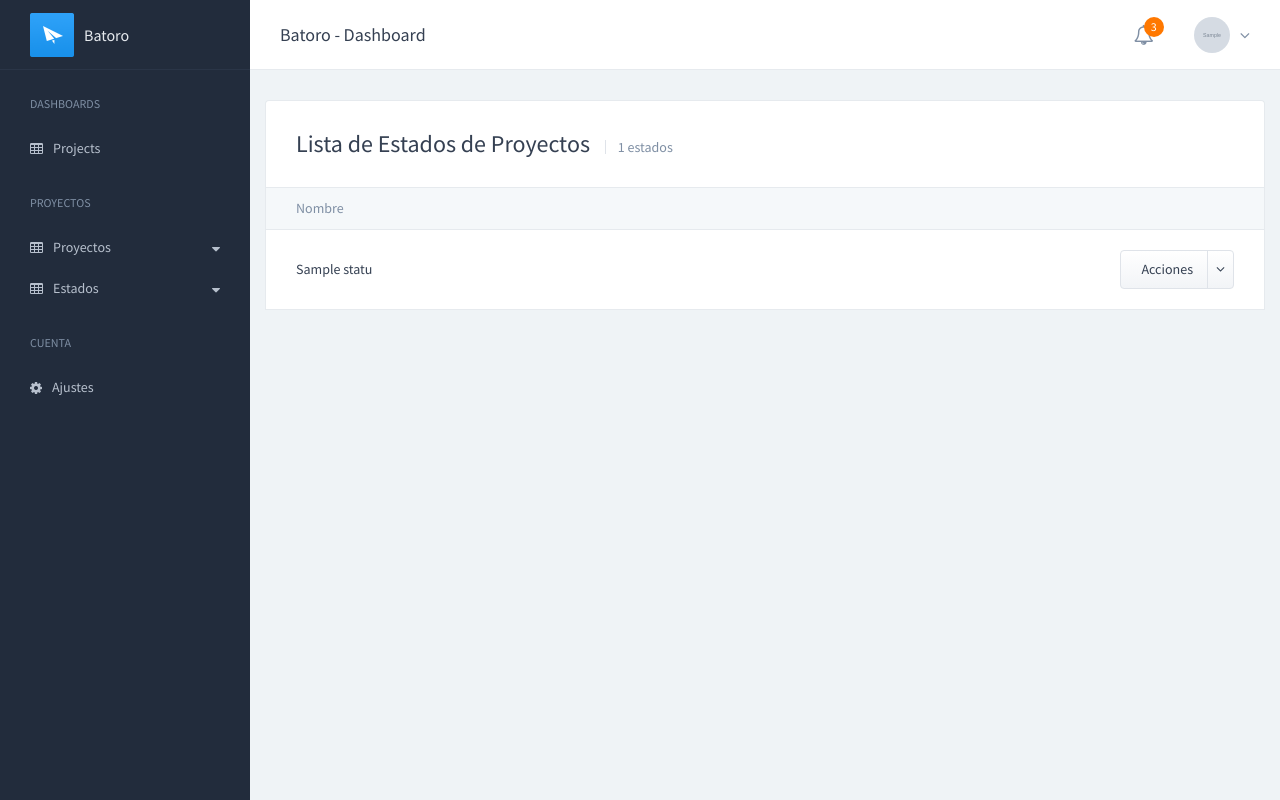
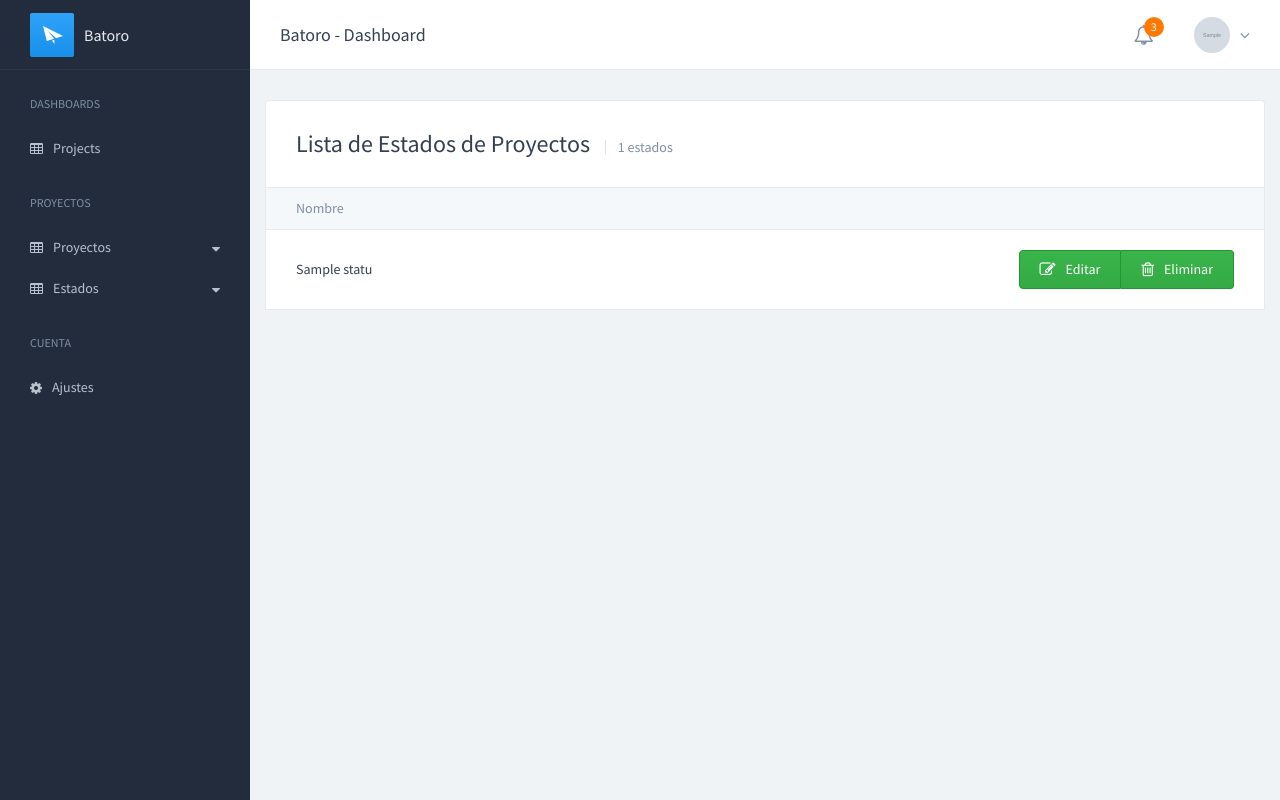
Before and after one commit to wicho97/batoro, a Django app: page /projects/status/ in a window 1280 px wide. Run offline with Django 4.2, Linux system fonts and the light colour scheme; a user stored in the database is signed in; tables that the repository leaves empty hold one stand-in row (values such as "Sample post"); grey boxes marked "Sample" are stand-in pictures; some libraries are stand-ins or nearby versions.

Commit message:
Agregar sweetalert2 para eliminar status

```diff
--- a/batoro/projects/views.py
+++ b/batoro/projects/views.py
@@ -4,7 +4,6 @@ from django.views.generic import (
     ListView,
     CreateView,
     UpdateView,
-    DeleteView,
 )
 from django.urls import reverse_lazy
 from django.core.paginator import Paginator
@@ -78,20 +77,7 @@ class StatusUpdateView(UpdateView):
         return super(StatusUpdateView, self).form_valid(form)
 
 
-# class StatusDeleteView(DeleteView):
-#     model = Status
-#     template_name = 'projects/status_list.html'
-#     success_message = "El estado se ha borrado exitosamente."
-
-#     def get_success_url(self):
-#         return reverse_lazy('project:status_list')
-
-# def delete(self, request, *args, **kwargs):
-#     messages.success(self.request, self.success_message)
-#     return super().delete(request, *args, **kwargs)
-
-
-@method_decorator(login_required, name="dispatch")
+@login_required
 def delete_project_status(request, project_status_id):
     status = Status.objects.get(id=project_status_id)
     status.delete()
--- a/batoro/templates/base_2.html
+++ b/batoro/templates/base_2.html
@@ -33,6 +33,7 @@
         </main><!-- // .o-page__content -->
 
         <script src="{% static 'js/main.min.js' %}"></script>
+        <script src="https://cdn.jsdelivr.net/npm/sweetalert2@11"></script>
         <script>
             $("#id_date_of_birth").datepicker({
                 format: 'yyyy-mm-dd'
@@ -40,6 +41,25 @@
             $("#id_date_of_birth").attr('placeholder', '1990/12/25');
             $("#id_gender").select2();
         </script>
+        <script>
+            function showAlert(status_id) {
+                console.log(status_id)
+                Swal.fire({
+                    title: 'Estas seguro?',
+                    text: "¡No podrás revertir esto!",
+                    icon: 'warning',
+                    showCancelButton: true,
+                    confirmButtonColor: '#3085d6',
+                    cancelButtonColor: '#d33',
+                    confirmButtonText: '¡Sí, bórralo!',
+                    cancelButtonText: 'Cancelar'
+                }).then((result) => {
+                    if (result.isConfirmed) {
+                        window.location.href = '/projects/status/delete/' + status_id + '/'
+                    }
+                })
+            }
+          </script>
     </body>
 
 </html>
--- a/batoro/templates/projects/status_list.html
+++ b/batoro/templates/projects/status_list.html
@@ -43,32 +43,13 @@
               <td class="c-table__cell">{{ status.name }}</td>
 
               <td class="c-table__cell u-text-right">
-                <div class="c-dropdown dropdown">
-                  <button
-                    class="c-btn c-btn--secondary has-dropdown dropdown-toggle"
-                    id="dropdownMenuButton2"
-                    data-toggle="dropdown"
-                    aria-haspopup="true"
-                    aria-expanded="false"
-                  >
-                    Acciones
-                  </button>
-
-                  <div
-                    class="c-dropdown__menu dropdown-menu"
-                    aria-labelledby="dropdownMenuButton2"
-                  >
-                    <a
-                      class="c-dropdown__item dropdown-item"
-                      href="{% url 'project:status_update' status.id %}"
-                      >Editar</a
-                    >
-                    <a
-                      class="c-dropdown__item dropdown-item"
-                      href="{% url 'project:status_delete' status.id %}"
-                      >Eliminar</a
-                    >
-                  </div>
+                <div class="c-btn-group">
+                  <a class="c-btn c-btn--success" href="{% url 'project:status_update' status.id %}">
+                    <i class="fa fa-pencil-square-o u-mr-xsmall"></i>Editar
+                  </a>
+                  <a class="c-btn c-btn--success" href="#" onclick="showAlert({{ status.id }})">
+                    <i class="fa fa-trash-o u-mr-xsmall"></i>Eliminar
+                  </a>
                 </div>
               </td>
             </tr>
```
